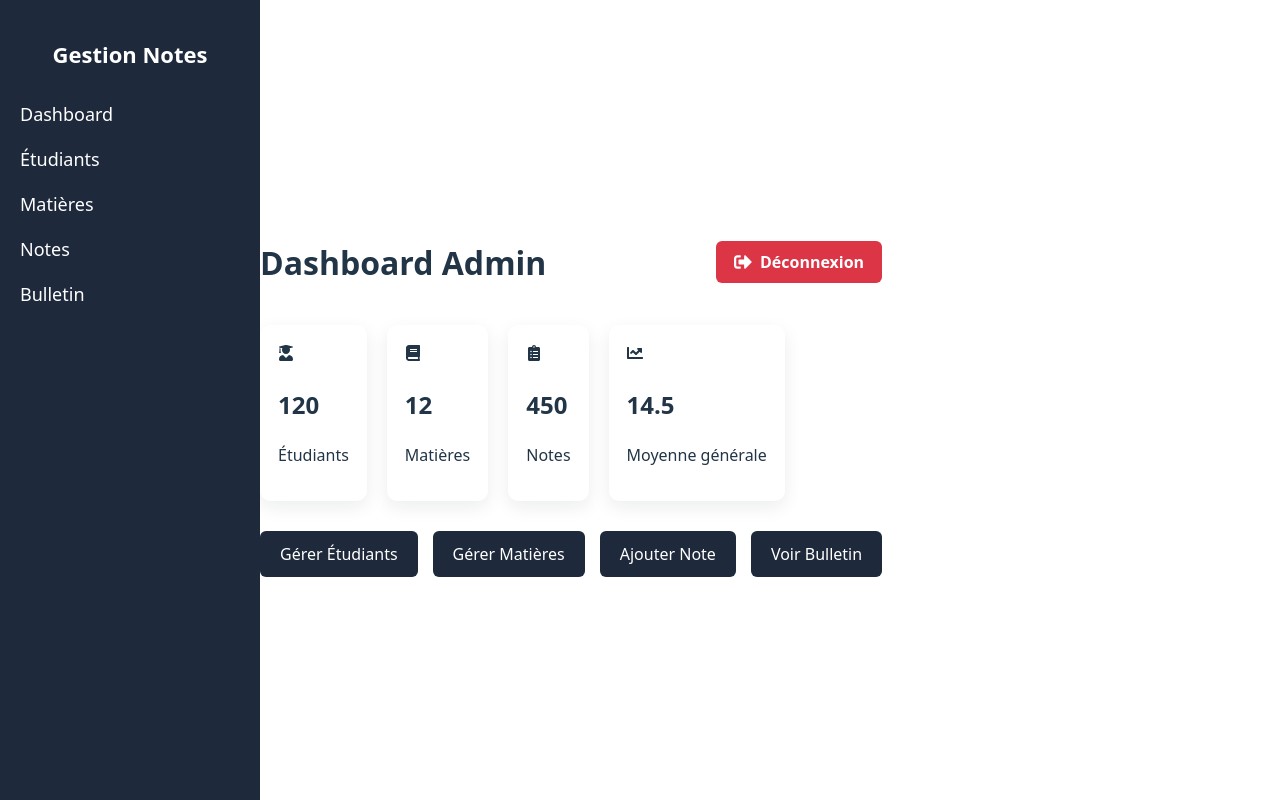
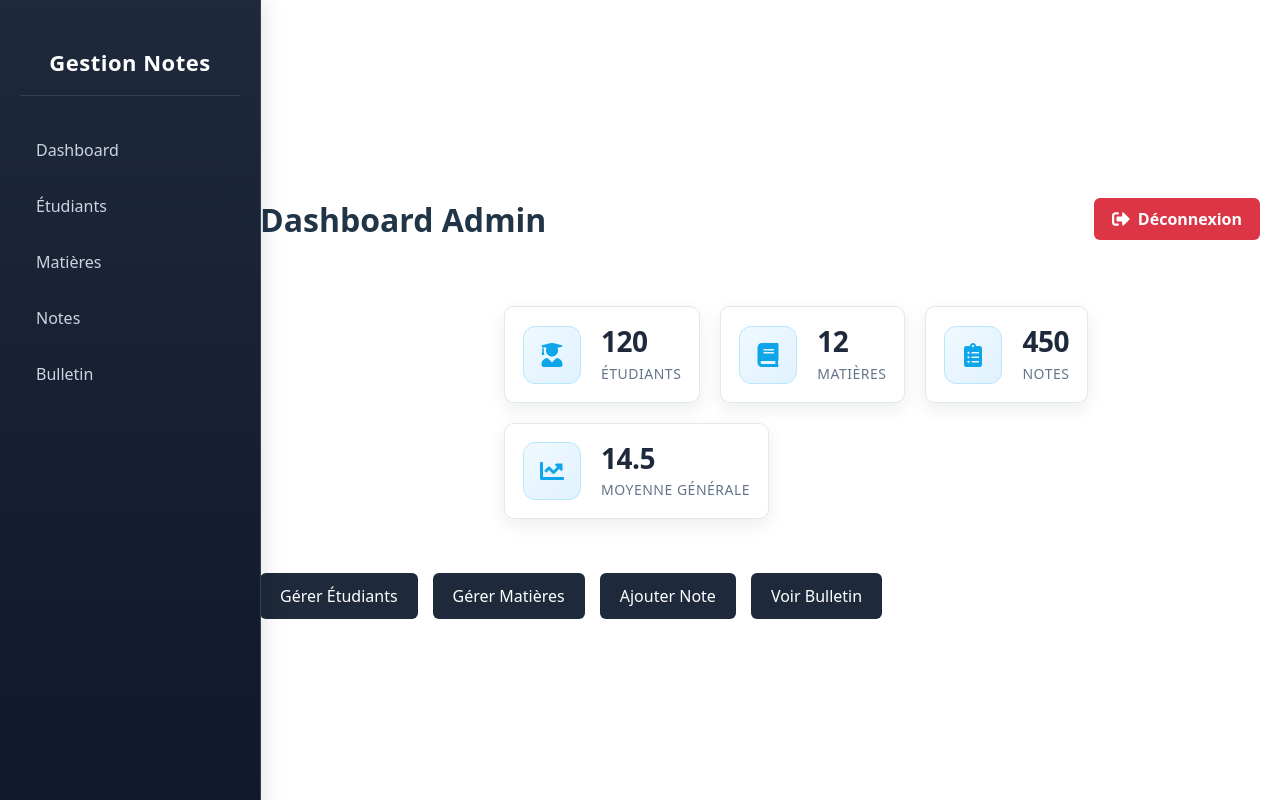
Before and after one commit to hippolite-oss/gestion-EtudNote, a React (Vite) app: page /dashboard in a window 1280 px wide. Built offline with nearby package versions, Linux system fonts and the light colour scheme.

Commit message:
Update file

```diff
--- a/src/components/Sidebar.css
+++ b/src/components/Sidebar.css
@@ -1,38 +1,154 @@
+/* Style pour CardStat */
+.card {
+  background: white;
+  border-radius: 16px;
+  padding: 24px;
+  display: flex;
+  align-items: center;
+  gap: 20px;
+  box-shadow: 0 4px 20px rgba(0, 0, 0, 0.08);
+  border: 1px solid #e2e8f0;
+  transition: all 0.3s cubic-bezier(0.4, 0, 0.2, 1);
+  position: relative;
+  overflow: hidden;
+}
+
+.card:hover {
+  transform: translateY(-4px);
+  box-shadow: 0 8px 30px rgba(0, 0, 0, 0.12);
+  border-color: #cbd5e1;
+}
+
+.card:hover::before {
+  content: '';
+  position: absolute;
+  top: 0;
+  left: 0;
+  right: 0;
+  height: 3px;
+  background: linear-gradient(90deg, #38bdf8, #3b82f6);
+}
+
+.icon {
+  width: 56px;
+  height: 56px;
+  background: linear-gradient(135deg, #f0f9ff 0%, #e0f2fe 100%);
+  border-radius: 12px;
+  display: flex;
+  align-items: center;
+  justify-content: center;
+  color: #0ea5e9;
+  font-size: 24px;
+  flex-shrink: 0;
+  border: 1px solid #bae6fd;
+}
+
+.info h2 {
+  font-size: 28px;
+  font-weight: 700;
+  color: #1e293b;
+  margin: 0 0 4px 0;
+  line-height: 1.2;
+  letter-spacing: -0.5px;
+}
+
+.info p {
+  color: #64748b;
+  font-size: 14px;
+  font-weight: 500;
+  margin: 0;
+  text-transform: uppercase;
+  letter-spacing: 0.5px;
+}
+
+/* Style pour le conteneur des cartes (à ajouter si nécessaire) */
+.cards-container {
+  display: grid;
+  grid-template-columns: repeat(auto-fit, minmax(280px, 1fr));
+  gap: 24px;
+  padding: 24px;
+  margin-left: 220px; /* Pour compenser la sidebar fixe */
+}
+
+/* Améliorations pour le sidebar existant */
 .sidebar {
   width: 220px;
   height: 100vh;
-  background: #1e293b;
+  background: linear-gradient(180deg, #1e293b 0%, #0f172a 100%);
   color: #fff;
-  padding: 20px;
+  padding: 28px 20px;
   position: fixed;
   left: 0;
   top: 0;
+  border-right: 1px solid #334155;
+  box-shadow: 4px 0 20px rgba(0, 0, 0, 0.1);
+  z-index: 100;
 }
 
 .sidebar-title {
   font-size: 22px;
-  font-weight: bold;
-  margin-bottom: 30px;
+  font-weight: 700;
+  margin-bottom: 32px;
   text-align: center;
+  padding-bottom: 16px;
+  border-bottom: 1px solid #334155;
+  letter-spacing: 0.5px;
 }
 
 .sidebar-menu {
   list-style: none;
   padding: 0;
+  margin: 0;
 }
 
 .sidebar-menu li {
-  margin: 18px 0;
+  margin: 12px 0;
 }
 
 .sidebar-menu a {
-  color: #fff;
+  color: #cbd5e1;
   text-decoration: none;
-  font-size: 18px;
-  transition: 0.3s;
+  font-size: 16px;
+  font-weight: 500;
+  padding: 10px 16px;
+  border-radius: 8px;
+  display: flex;
+  align-items: center;
+  transition: all 0.3s ease;
 }
 
 .sidebar-menu a:hover {
   color: #38bdf8;
-  padding-left: 5px;
+  background: rgba(56, 189, 248, 0.1);
+  transform: translateX(4px);
 }
+
+/* Responsive design */
+@media (max-width: 768px) {
+  .cards-container {
+    grid-template-columns: 1fr;
+    margin-left: 0;
+    padding: 16px;
+  }
+
+  .sidebar {
+    width: 100%;
+    height: auto;
+    position: relative;
+    padding: 20px;
+  }
+
+  .sidebar-menu {
+    display: flex;
+    flex-wrap: wrap;
+    gap: 10px;
+  }
+
+  .sidebar-menu li {
+    margin: 0;
+  }
+
+  .sidebar-menu a {
+    padding: 8px 12px;
+  }
+}
```
